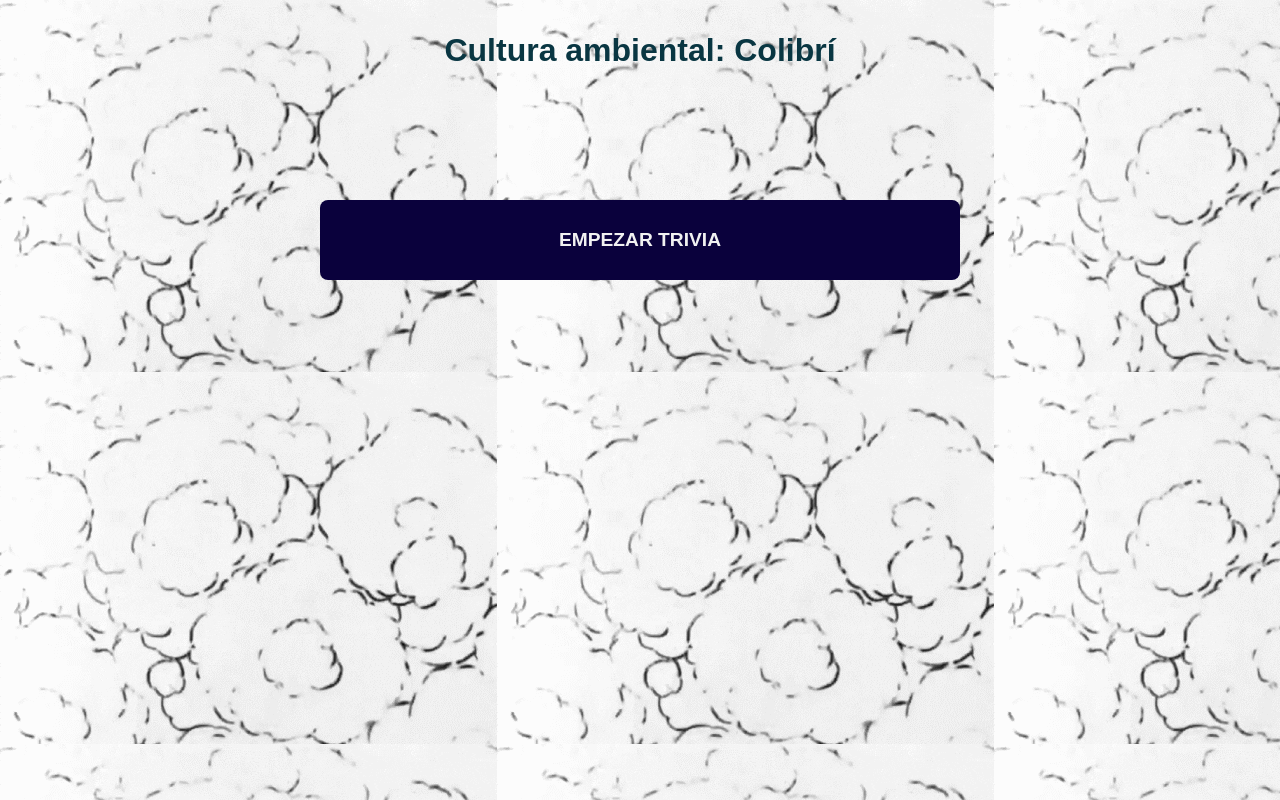
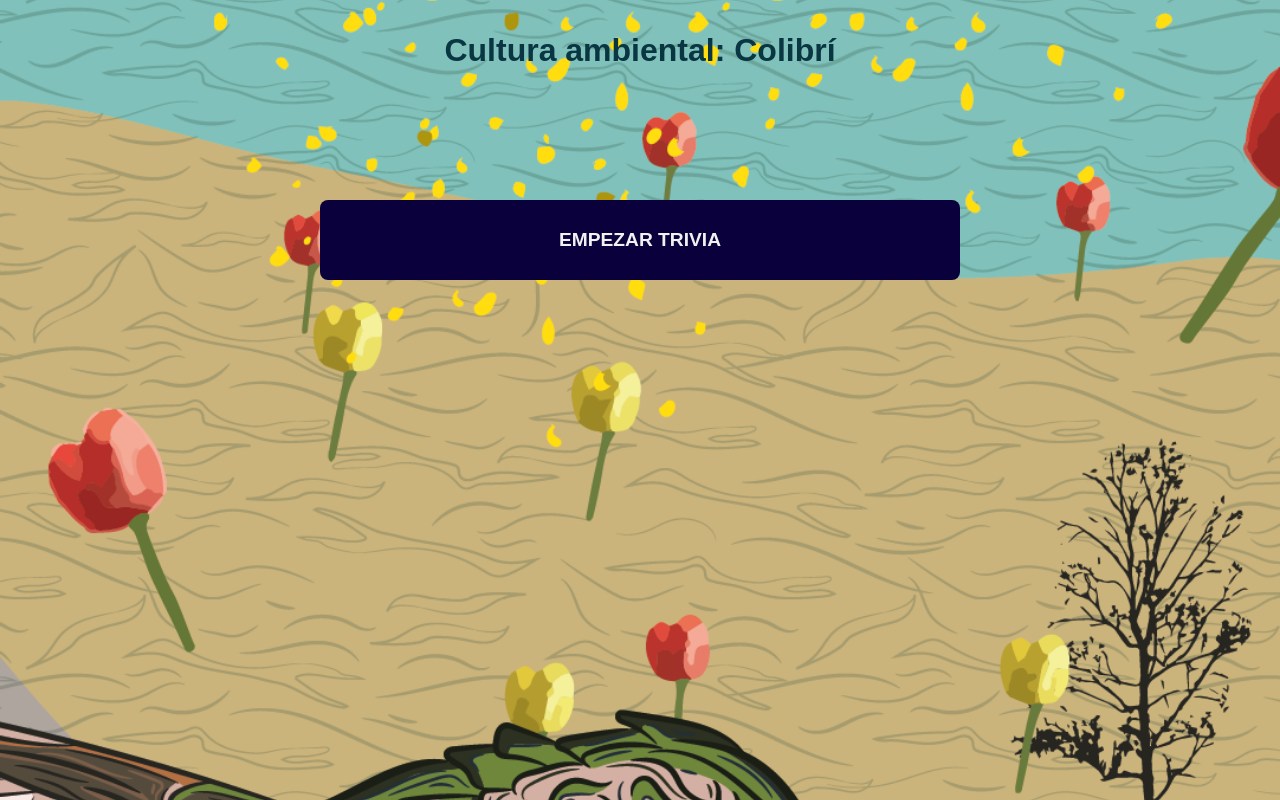
Before and after one commit to GabrielZurita00/cultura-ambiental, a Vue app in the folder quiz-ambiental/: page / in a window 1280 px wide. Built offline with nearby package versions, Linux system fonts and the light colour scheme.

Commit message:
fix: backgrounds

```diff
--- a/quiz-ambiental/src/App.vue
+++ b/quiz-ambiental/src/App.vue
@@ -1,6 +1,6 @@
 <script setup>
 import { ref, computed } from 'vue'
-import imgUrl from './assets/TRIVIA_3-01.png'
+import imgUrl from './assets/colibri.png'
 
 const questions = ref([
   {
@@ -166,9 +166,11 @@
 }
 
 body {
-	background-image: url('./assets/contam.gif');
-    background-repeat: repeat;
-	color: #f1f1f1;
+	background-image: url('./assets/TRIVIA_3-01.png');
+    background-repeat: no-repeat;
+	height: 100%;
+	background-position: center;
+	background-size: cover;
 }
 
 .app {
```
Also changed, not shown: quiz-ambiental/src/assets/colibri.png (added), 7 other files (tests, documents, lock files or other folders).
